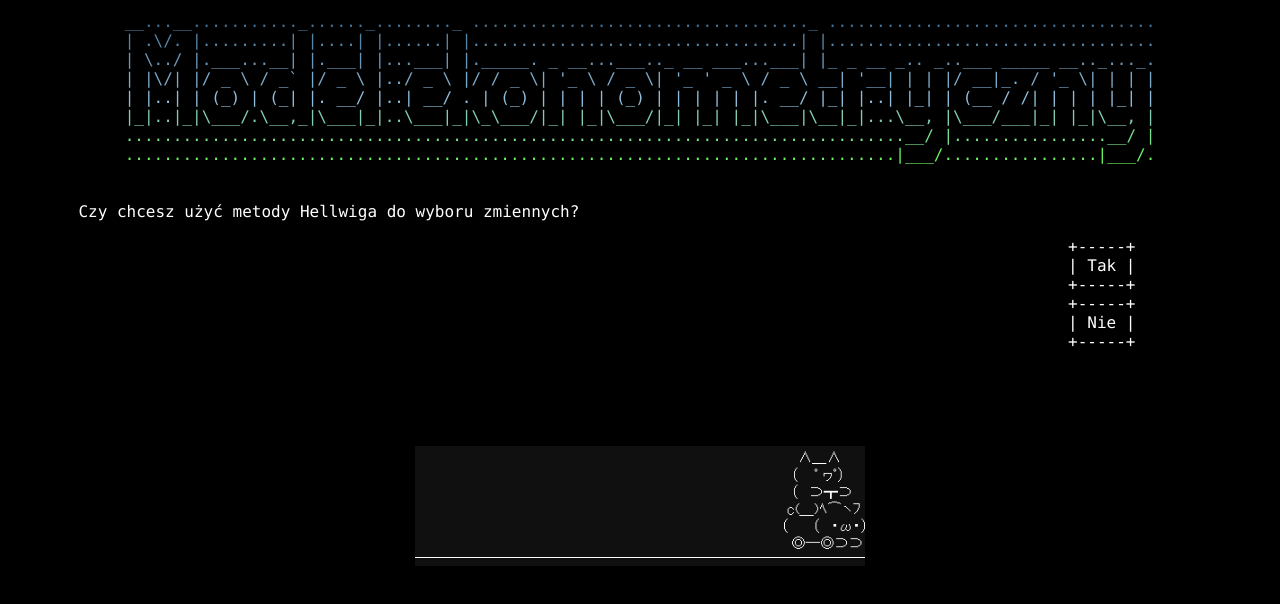
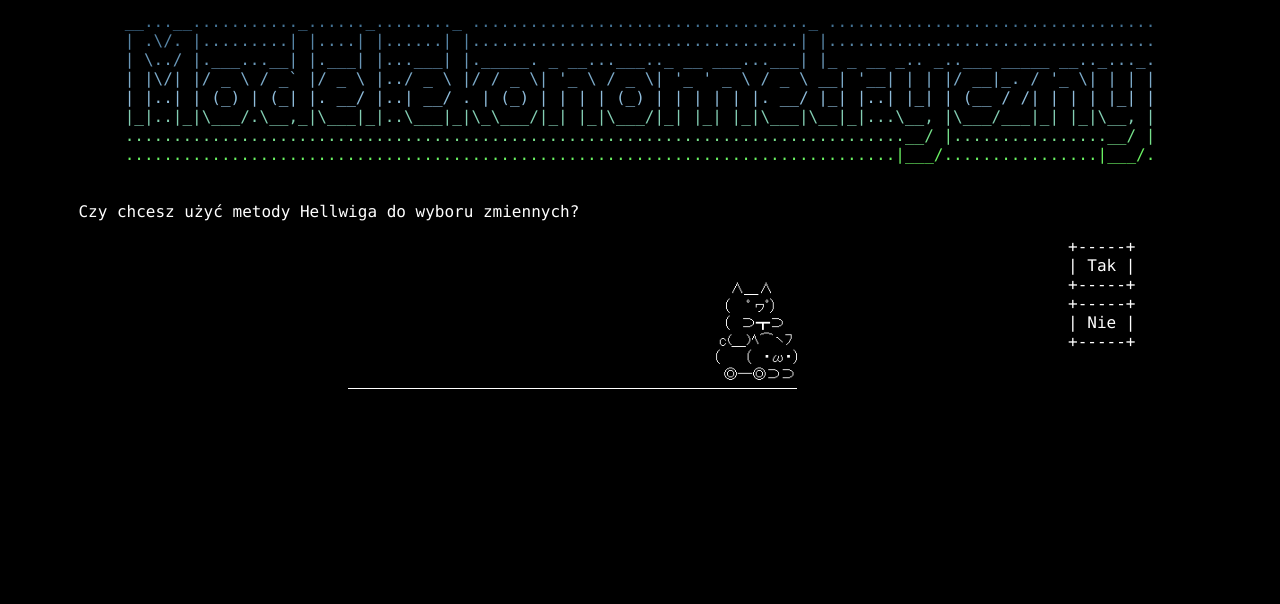
Before and after one commit to sandrapol/kck, an Angular app in the folder frontend/: page /choice in a window 1280 px wide. Shown: the top 604 px of the page. Built offline with nearby package versions, Linux system fonts and the light colour scheme.

Commit message:
swianiak2
już jeździ normalnie

```diff
--- a/frontend/src/app/param-choice/param-choice.component.css
+++ b/frontend/src/app/param-choice/param-choice.component.css
@@ -23,5 +23,5 @@
     margin-left: auto;
     margin-right: auto;
     width: 40%;
-    margin-top: 20%;
+    margin-top: 5%;
 }
--- a/frontend/src/app/param-choice/param-choice.component.html
+++ b/frontend/src/app/param-choice/param-choice.component.html
@@ -25,6 +25,6 @@
       </div>
     </div>
     <div>
-      <img class="swiniak" src = "assets/images/swiniak.gif">
+      <img class="swiniak" src = "assets/images/swiniak2.gif">
     </div>
 </div>
```
Also changed, not shown: frontend/src/assets/images/swiniak2.gif (added).
